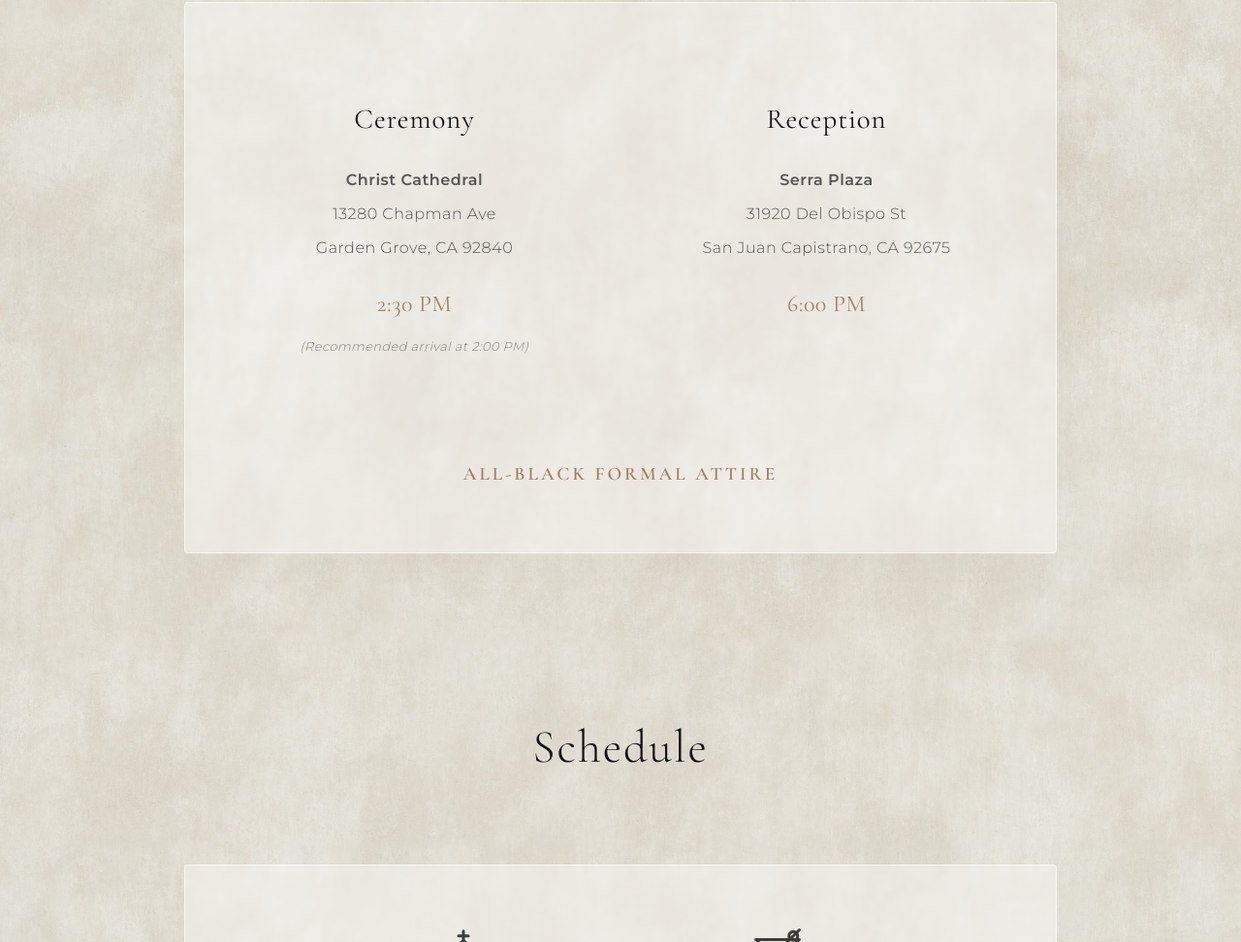
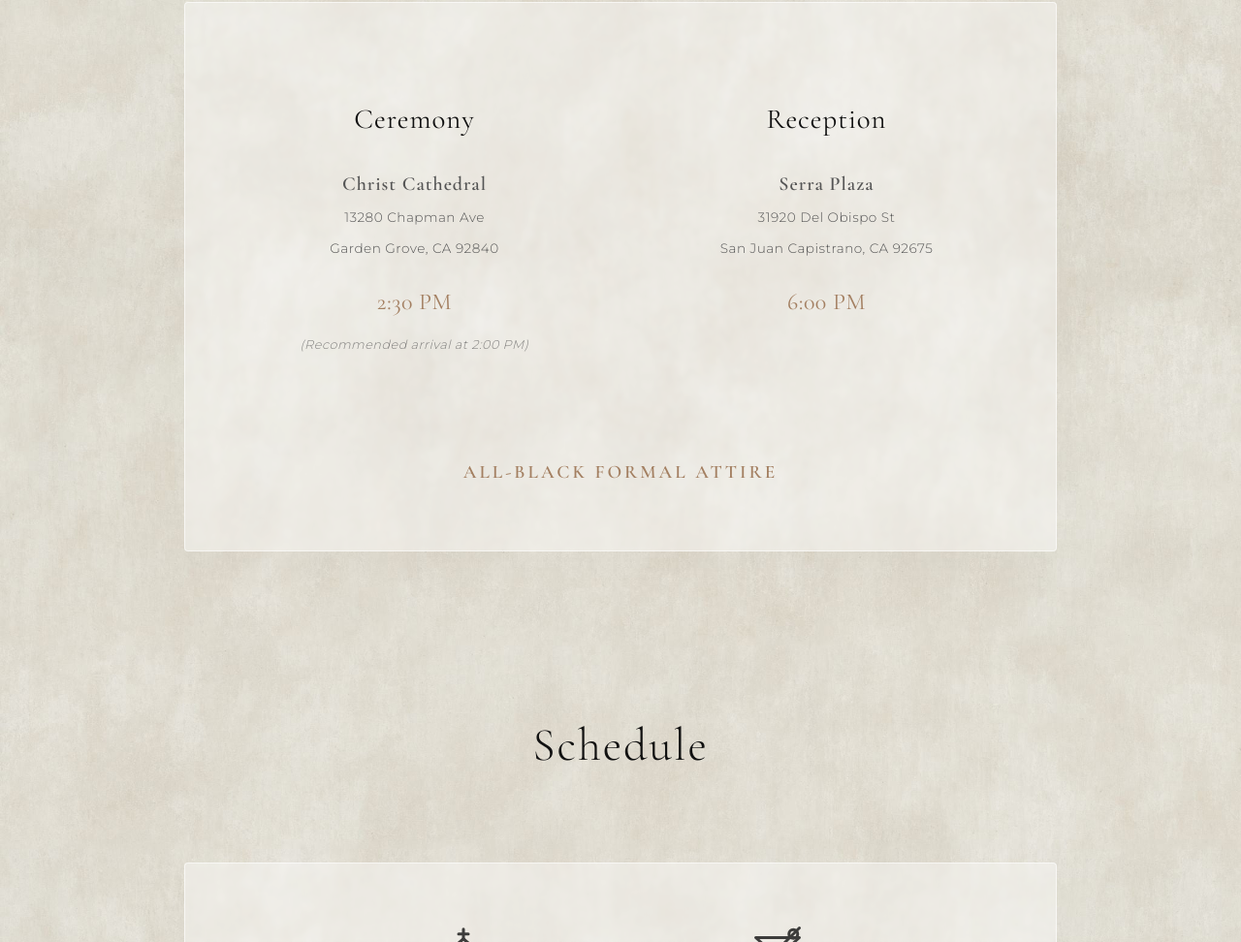
Before and after one commit to nvdp2027/nvdp2027.github.io, a plain HTML site: page index.html in a window 1280 px wide. Shown: the part 2324-3296 px from the top of the page at 97% size. Drawn offline with nearby package versions, Linux system fonts and the light colour scheme.

Commit message:
Update style.css

```diff
--- a/style.css
+++ b/style.css
@@ -358,6 +358,21 @@ section h2 {
   transition: color 0.3s ease;
 }
 
+.map-link p {
+  font-size: 0.85rem;       /* address lines */
+}
+
+.map-link p:first-child {
+  font-size: 1.25rem;       /* venue name: Christ Cathedral / Serra Plaza */
+  margin-bottom: 0.4rem;
+}
+
+.map-link p:first-child strong {
+  font-family: var(--font-serif);
+  font-weight: 600;
+  letter-spacing: 1px;
+}
+
 .map-link:hover {
   color: var(--accent-color);
 }
```
